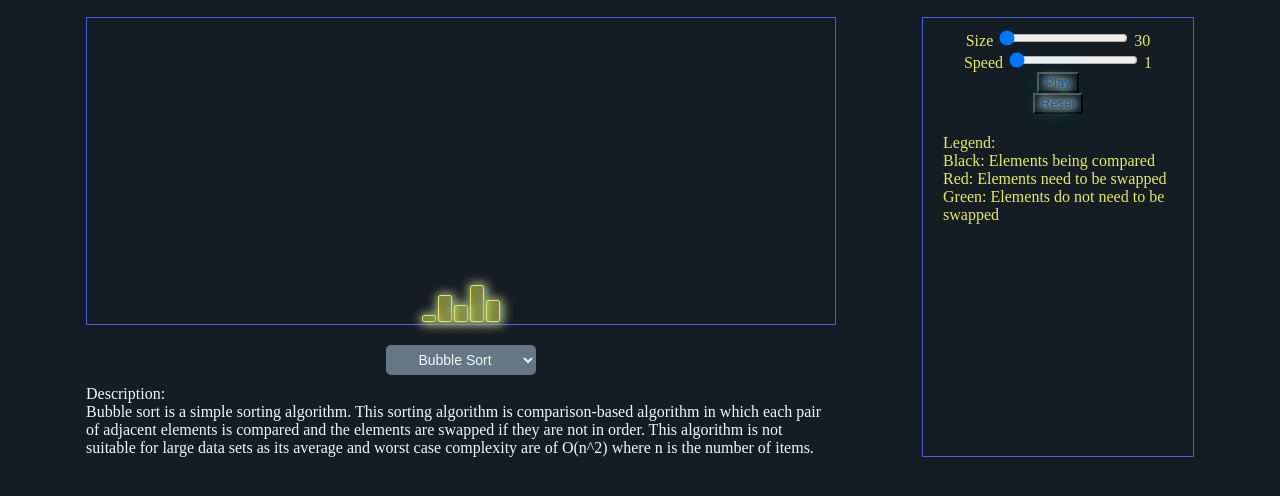
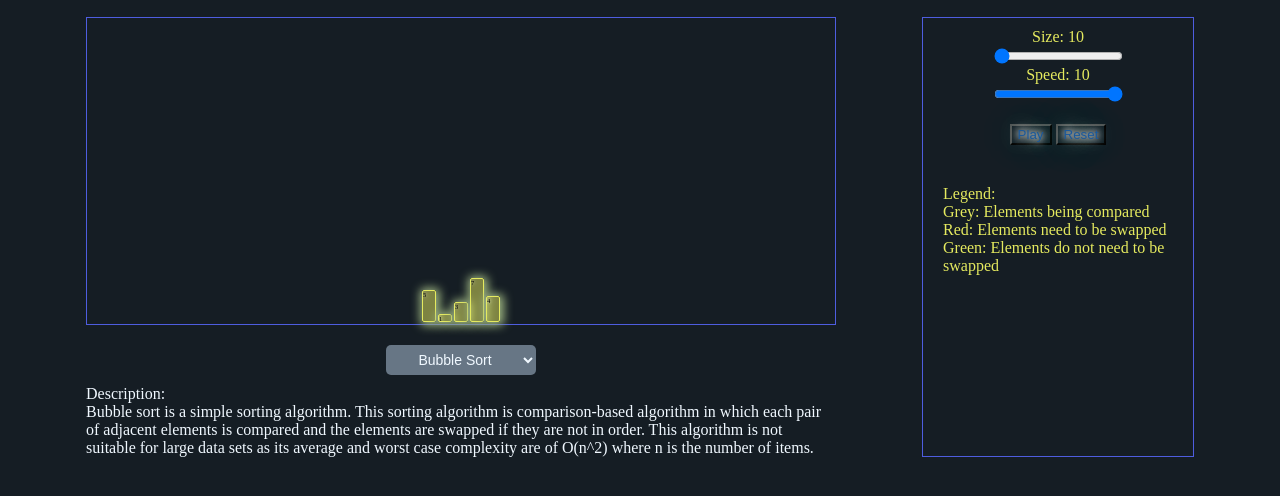
Before and after one commit to pa-dg/Sorting-Algorithm-Viz, a website built with webpack: page index.html in a window 1280 px wide. Shown: the part 60-556 px from the top of the page. Built offline with Linux system fonts and the light colour scheme.

Commit message:
modularize files for ogranization

```diff
--- a/index.html
+++ b/index.html
@@ -38,25 +38,31 @@
         <div class="controllers-container">
             <!-- <button id="compare-single-algo-btn">Compare Algo</button> -->
 
-            <div>
-                <label for="size">Size</label>
-                <input type="range" min="30" max="50" step="10" value="30" id="size" name="size" />
-                <output id="size-output">30</output>
+            <div class="size-control">
+                <label for="size">
+                    Size:
+                    <span id="size-output">10</span>
+                </label>
+
+                <input type="range" min="10" max="50" step="10" value="10" id="size" name="size" />
             </div>
 
-            <div>
-                <label for="speed">Speed</label>
-                <input type="range" min="1" max="10" value="1" id="speed" name="speed" />
-                <output id="speed-output">1</output>
+            <div class="speed-control">
+                <label for="speed">
+                    Speed:
+                    <span id="speed-output">10</span>
+                </label>
+                <input type="range" min="1" max="10" value="10" id="speed" name="speed" />
             </div>
 
-            <button id="play-stop-btn">Play</button>
-
-            <button id="reset-btn">Reset</button>
+            <div class="buttons-container">
+                <button id="play-stop-btn">Play</button>
+                <button id="reset-btn">Reset</button>
+            </div>
 
             <div class="legend-container">
                 <div>Legend:</div>
-                <div>Black: Elements being compared</div>
+                <div>Grey: Elements being compared</div>
                 <div>Red: Elements need to be swapped</div>
                 <div>Green: Elements do not need to be swapped</div>
             </div>
--- a/src/sort/AnimationArray.js
+++ b/src/sort/AnimationArray.js
@@ -12,6 +12,7 @@ export class AnimationArray {
       bar.classList.add("bar");
       bar.style.height = `${array[i] * BAR_HEIGHT}px`;
       bar.setAttribute("id", `bar-${array[i]}`);
+      bar.innerText = `${array[i]}`;
       graphContainer.appendChild(bar);
     }
   }
--- a/src/sort/constants.js
+++ b/src/sort/constants.js
@@ -23,7 +23,7 @@ export const SortSpeed = {
   10: 50,
 };
 
-export const BAR_HEIGHT = 5;
+export const BAR_HEIGHT = 6;
 
 export const graphContainer = document.getElementById("graph-container");
 export const playStopBtn = document.getElementById("play-stop-btn");
@@ -34,3 +34,7 @@ export const speedOutput = document.getElementById("speed-output");
 export const speedRange = document.getElementById("speed");
 export const selectDropdown = document.getElementById("select-algo");
 export const descriptionText = document.getElementById("description-text");
+
+export const comparisonColor = "grey";
+export const needToBeSwappedColor = "red";
+export const noSwapNeededColor = "green";
```
Also changed, not shown: dist/main.js.
